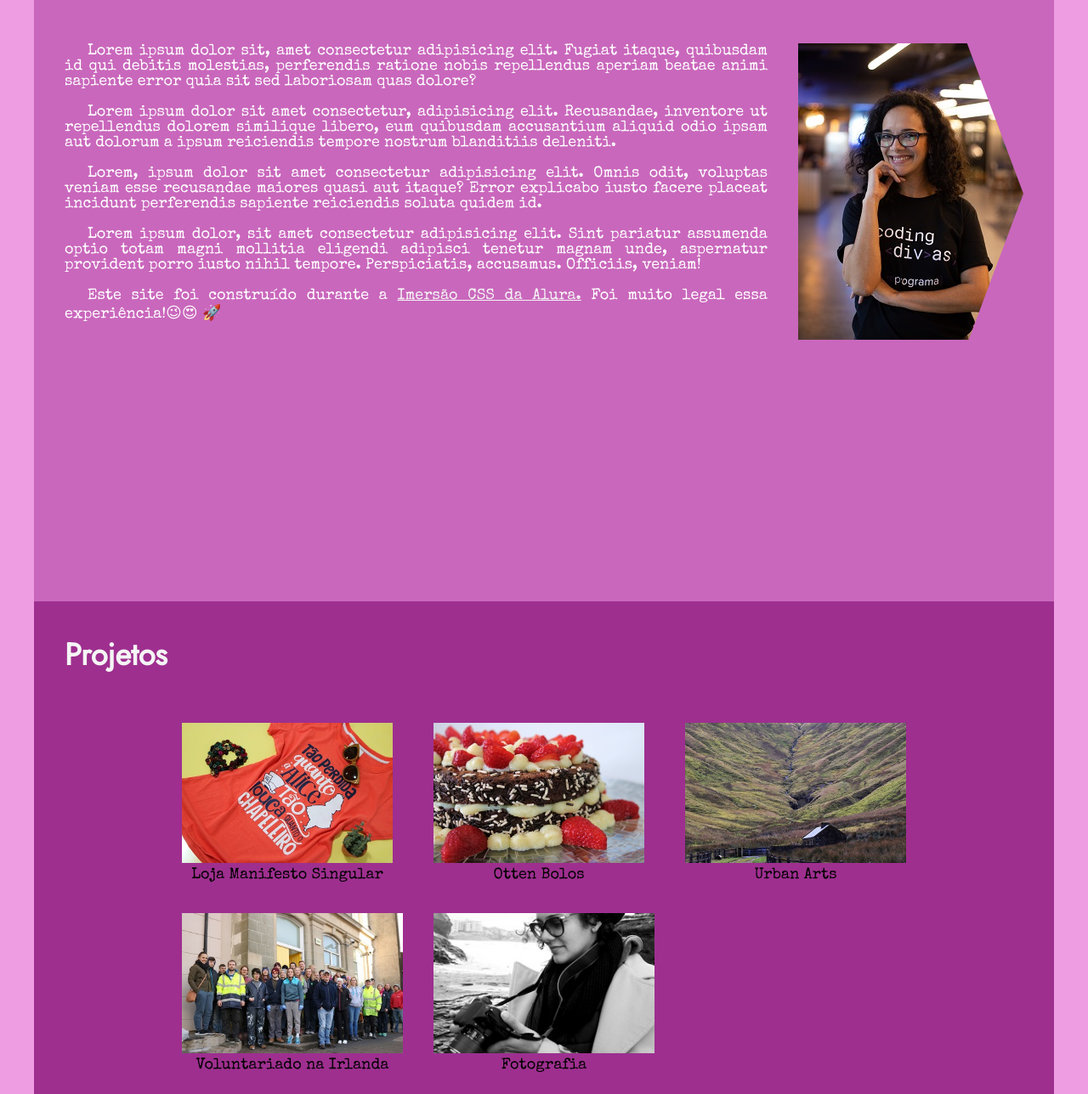
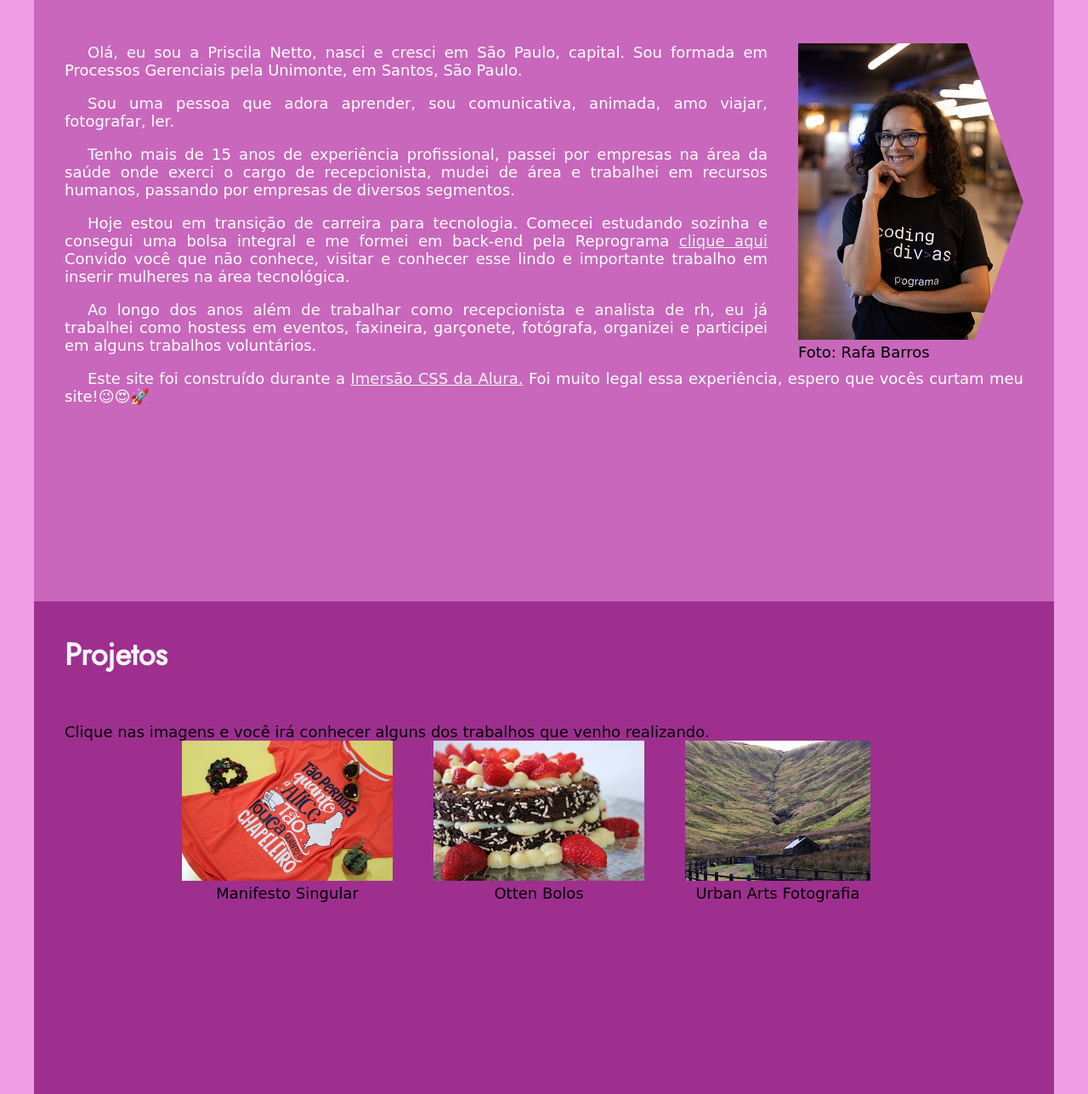
Before and after one commit to PriscilaNetto/imersao_css, a plain HTML site: page index.html in a window 1280 px wide. Shown: the part 892-2180 px from the top of the page at 85% size. Drawn offline with nearby package versions, Linux system fonts and the light colour scheme.

Commit message:
add texto no sobre

```diff
--- a/index.html
+++ b/index.html
@@ -6,7 +6,7 @@
     <title>Priscila Netto</title>
     <link rel="stylesheet" type="text/css" href="css/css/style.css" />
     <link
-      href="https://fonts.googleapis.com/css2?family=Black+Ops+One&family=Jost&family=Special+Elite&display=swap"
+      href="https://fonts.googleapis.com/css2?family=Black+Ops+One&family=Jost&family=Inter&display=swap"
       rel="stylesheet"
     />
     <script
@@ -18,107 +18,105 @@
     <header>
       <nav class="menu">
         <ul class="container">
-          <li><a href="#sobre"> 💁 Sobre</a></li>
-          <li><a href="#projetos"> 📖 Projetos</a></li>
-          <li><a href="#contato">✉️ Contato</a></li>
+          <li><a href="#sobre"> Sobre</a></li>
+          <li><a href="#projetos"> Projetos</a></li>
+          <li><a href="#contato"> Contato</a></li>
         </ul>
       </nav>
       <div class="titulo">
         <h1 class="site-title">Priscila Netto</h1>
-        <h2 class="site-subtitle">Jr. Frontend developer (in progress)</h2>
+        <h2 class="site-subtitle">Frontend developer</h2>
       </div>
     </header>
     <section class="sobre container" id="sobre">
       <h2>Sobre</h2>
       <figure class="profile">
         <img src="img/img_sobre.jpg" alt="Priscila Netto" />
+        <figcaption class="legenda">Foto: Rafa Barros</figcaption>
       </figure>
       <p>
-        Lorem ipsum dolor sit, amet consectetur adipisicing elit. Fugiat itaque,
-        quibusdam id qui debitis molestias, perferendis ratione nobis
-        repellendus aperiam beatae animi sapiente error quia sit sed laboriosam
-        quas dolore?
+        Olá, eu sou a Priscila Netto, nasci e cresci em São Paulo, capital. Sou
+        formada em Processos Gerenciais pela Unimonte, em Santos, São Paulo.
       </p>
       <p>
-        Lorem ipsum dolor sit amet consectetur, adipisicing elit. Recusandae,
-        inventore ut repellendus dolorem similique libero, eum quibusdam
-        accusantium aliquid odio ipsam aut dolorum a ipsum reiciendis tempore
-        nostrum blanditiis deleniti.
+        Sou uma pessoa que adora aprender, sou comunicativa, animada, amo
+        viajar, fotografar, ler.
       </p>
       <p>
-        Lorem, ipsum dolor sit amet consectetur adipisicing elit. Omnis odit,
-        voluptas veniam esse recusandae maiores quasi aut itaque? Error
-        explicabo iusto facere placeat incidunt perferendis sapiente reiciendis
-        soluta quidem id.
+        Tenho mais de 15 anos de experiência profissional, passei por empresas
+        na área da saúde onde exerci o cargo de recepcionista, mudei de área e
+        trabalhei em recursos humanos, passando por empresas de diversos
+        segmentos.
       </p>
       <p>
-        Lorem ipsum dolor, sit amet consectetur adipisicing elit. Sint pariatur
-        assumenda optio totam magni mollitia eligendi adipisci tenetur magnam
-        unde, aspernatur provident porro iusto nihil tempore. Perspiciatis,
-        accusamus. Officiis, veniam!
+        Hoje estou em transição de carreira para tecnologia. Comecei estudando
+        sozinha e consegui uma bolsa integral e me formei em back-end pela
+        Reprograma
+        <a href="https://reprograma.com.br/" target="blank"> clique aqui</a>
+        Convido você que não conhece, visitar e conhecer esse lindo e importante
+        trabalho em inserir mulheres na área tecnológica.
+      </p>
+      <p>
+        Ao longo dos anos além de trabalhar como recepcionista e analista de rh,
+        eu já trabalhei como hostess em eventos, faxineira, garçonete,
+        fotógrafa, organizei e participei em alguns trabalhos voluntários.
       </p>
       <p>
         Este site foi construído durante a
-        <a href="https://www.alura.com.br/imersao-css">Imersão CSS da Alura.</a>
-        Foi muito legal essa experiência!😉😍 🚀
+        <a href="https://www.alura.com.br/imersao-css" target="blank"
+          >Imersão CSS da Alura.</a
+        >
+        Foi muito legal essa experiência, espero que vocês curtam meu
+        site!😉😍🚀
       </p>
     </section>
     <section class="projeto container" id="projetos">
       <h2>Projetos</h2>
-
+      <p>
+        Clique nas imagens e você irá conhecer alguns dos trabalhos que venho
+        realizando.
+      </p>
       <div class="grid">
         <div class="flip-card">
           <div class="card">
             <figure class="card-front">
-              <img
+              <a href="https://www.elo7.com.br/manifestosingular"
+                ><img
                   class="img-projeto"
                   src="img/ManifestoSingular.jpg"
                   alt="Loja Manifesto Singular"
-              />
-              <figcaption>Loja Manifesto Singular</figcaption>
+              /></a>
+              <figcaption>Manifesto Singular</figcaption>
             </figure>
-            <div class="card-back">
-              Verso
+            <!-- <div class="card-back"></div> -->
           </div>
         </div>
-        </div>
-
-        <div class="flip-card">
         <div class="card">
           <figure class="card-front">
+            <a href="https://www.instagram.com/ottenbolos">
               <img
                 class="img-projeto"
                 src="img/Otten_Bolos.jpg"
                 alt="Otten Bolos"
-              />
+            /></a>
             <figcaption>Otten Bolos</figcaption>
           </figure>
-            <div class="card-back">
-              Verso
+        </div>
+        <div class="card">
+          <figure class="card-front">
+            <a
+              href="https://www.urbanarts.com.br/prints/priscila-netto?O=OrderByScoreDESC"
+            >
+              <img
+                class="img-projeto"
+                src="img/Urban_Arts.jpg"
+                alt="Urban Arts"
+            /></a>
+            <figcaption>Urban Arts Fotografia</figcaption>
+          </figure>
         </div>
       </div>
-        </div>
-
-        <figure>
-          <img class="img-projeto" src="img/Urban_Arts.jpg" alt="Urban Arts" />
-          <figcaption>Urban Arts</figcaption>
-        </figure>
-        <figure>
-          <img
-            class="img-projeto"
-            src="img/Voluntariado_Bundoran.jpg"
-            alt="Voluntariado na Irlanda"
-          />
-          <figcaption>Voluntariado na Irlanda</figcaption>
-        </figure>
-
-        <figure>
-          <img class="img-projeto" src="img/Photography.jpg" alt="Fotografia" />
-          <figcaption>Fotografia</figcaption>
-        </figure>
-      </div>
     </section>
-
     <section class="contato container" id="contato">
       <h2>Contato</h2>
       <div class="grid icons">
@@ -128,6 +126,7 @@
         <a target="blank" href="https://www.linkedin.com/in/priscila-netto"
           ><i class="fab fa-linkedin"></i
         ></a>
+        <!--
         <a target="blank" href="https://www.elo7.com.br/manifestosingular"
           ><i class="fas fa-tshirt"></i
         ></a>
@@ -138,7 +137,7 @@
           target="blank"
           href="https://www.urbanarts.com.br/prints/priscila-netto"
           ><i class="fas fa-camera"></i
-        ></a>
+        ></a> -->
       </div>
     </section>
   </body>
```
Lines whose indentation alone changed are shown as unchanged.
